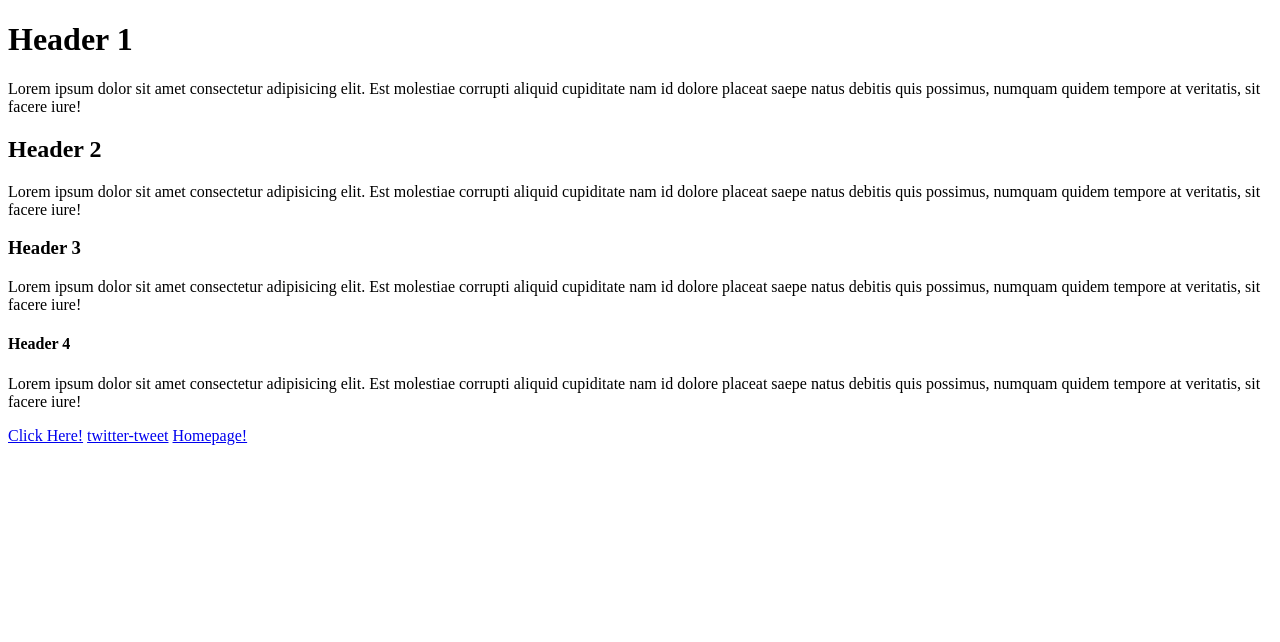
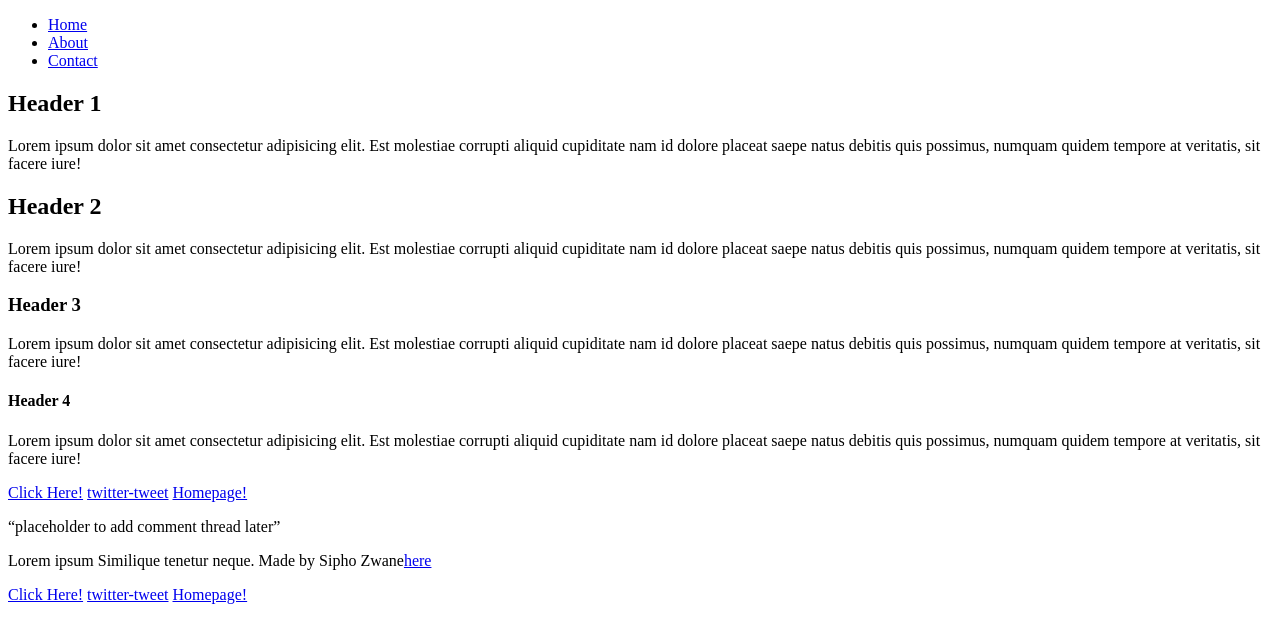
Before and after one commit to szwanne/My_First_Portfolio, a plain HTML site: page html_basic/tweets.html in a window 1280 px wide. Drawn offline with Linux system fonts and the light colour scheme.

Commit message:
Updated the tweets file

```diff
--- a/html_basic/tweets.html
+++ b/html_basic/tweets.html
@@ -6,35 +6,73 @@
     <meta name="viewport" content="width=device-width, initial-scale=1.0" />
   </head>
   <body>
+    <header>
+      <nav>
+        <ul>
+          <li><a href="#" target="_blank">Home</a></li>
+          <li><a href="#" target="_blank">About</a></li>
+          <li><a href="#" target="_blank">Contact</a></li>
+        </ul>
+      </nav>
+    </header>
+
+    <main>
+      <article>
         <h1>Header 1</h1>
         <p>
           Lorem ipsum dolor sit amet consectetur adipisicing elit. Est molestiae
-      corrupti aliquid cupiditate nam id dolore placeat saepe natus debitis quis
-      possimus, numquam quidem tempore at veritatis, sit facere iure!
+          corrupti aliquid cupiditate nam id dolore placeat saepe natus debitis
+          quis possimus, numquam quidem tempore at veritatis, sit facere iure!
         </p>
+      </article>
+      <article>
         <h2>Header 2</h2>
         <p>
           Lorem ipsum dolor sit amet consectetur adipisicing elit. Est molestiae
-      corrupti aliquid cupiditate nam id dolore placeat saepe natus debitis quis
-      possimus, numquam quidem tempore at veritatis, sit facere iure!
+          corrupti aliquid cupiditate nam id dolore placeat saepe natus debitis
+          quis possimus, numquam quidem tempore at veritatis, sit facere iure!
         </p>
+      </article>
+      <article>
         <h3>Header 3</h3>
         <p>
           Lorem ipsum dolor sit amet consectetur adipisicing elit. Est molestiae
-      corrupti aliquid cupiditate nam id dolore placeat saepe natus debitis quis
-      possimus, numquam quidem tempore at veritatis, sit facere iure!
+          corrupti aliquid cupiditate nam id dolore placeat saepe natus debitis
+          quis possimus, numquam quidem tempore at veritatis, sit facere iure!
         </p>
+      </article>
+      <article>
         <h4>Header 4</h4>
         <p>
           Lorem ipsum dolor sit amet consectetur adipisicing elit. Est molestiae
-      corrupti aliquid cupiditate nam id dolore placeat saepe natus debitis quis
-      possimus, numquam quidem tempore at veritatis, sit facere iure!
+          corrupti aliquid cupiditate nam id dolore placeat saepe natus debitis
+          quis possimus, numquam quidem tempore at veritatis, sit facere iure!
         </p>
+        <!-- prettier-ignore -->
+        <a href="https://i.ibb.co/gTDZZT8/ALX-Logo-07.png" target="_blank">Click Here!</a>
+        <a
+          href="https://x.com/Sipzoh/status/1926563528443322732"
+          target="_blank"
+          >twitter-tweet</a
+        >
+        <a href="/html_basic/index.html" target="_blank">Homepage!</a>
+      </article>
+      <aside>
+        <p>“placeholder to add comment thread later”</p>
+      </aside>
+    </main>
+    <footer>
+      <!-- prettier-ignore -->
+      <p>
+        Lorem ipsum Similique tenetur neque. Made by Sipho Zwane<a href="#"target="_blank">here</a>
+      </p>
+    </footer>
+  </body>
+</html>
+
 <!-- prettier-ignore -->
 <a href="https://i.ibb.co/gTDZZT8/ALX-Logo-07.png" target="_blank">Click Here!</a>
 <a href="https://x.com/Sipzoh/status/1926563528443322732" target="_blank"
   >twitter-tweet</a
 >
 <a href="/html_basic/index.html" target="_blank">Homepage!</a>
-  </body>
-</html>
```
Lines whose indentation alone changed are shown as unchanged.
